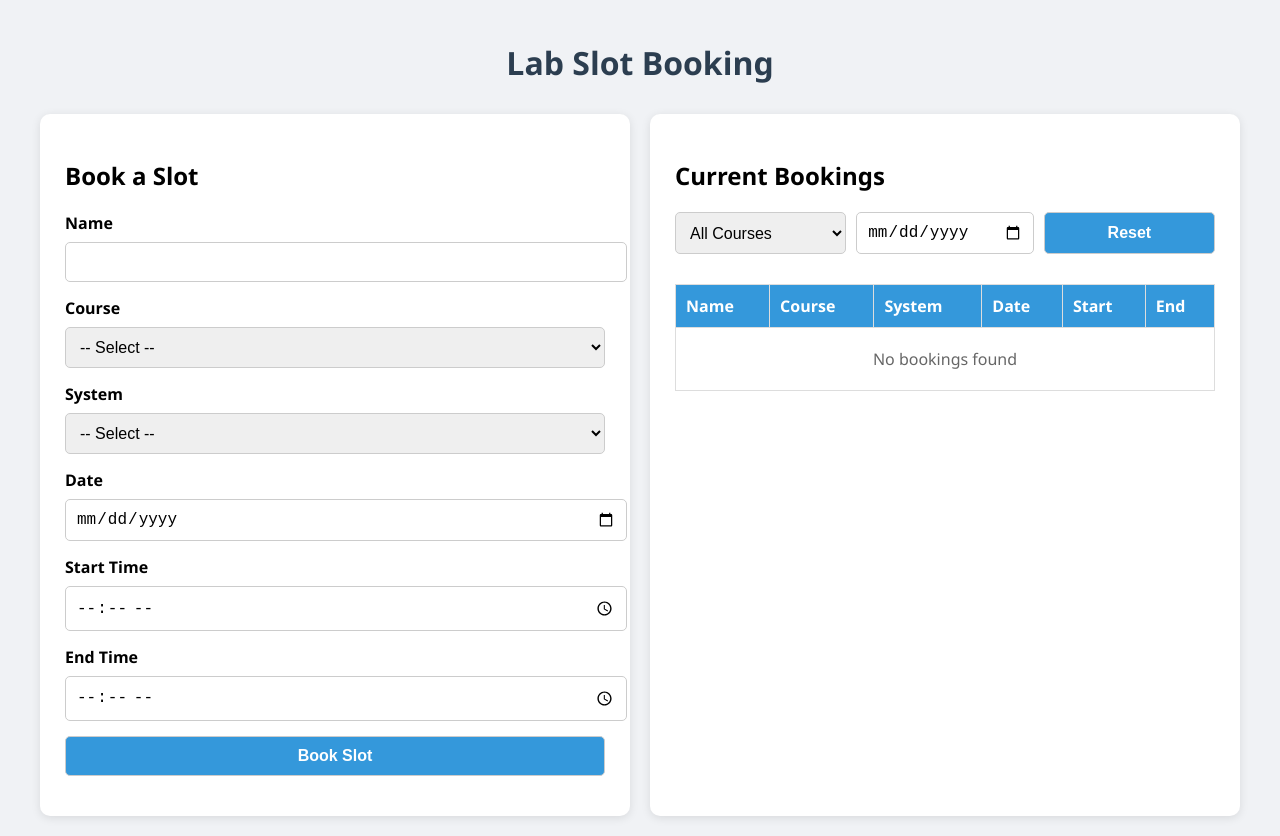
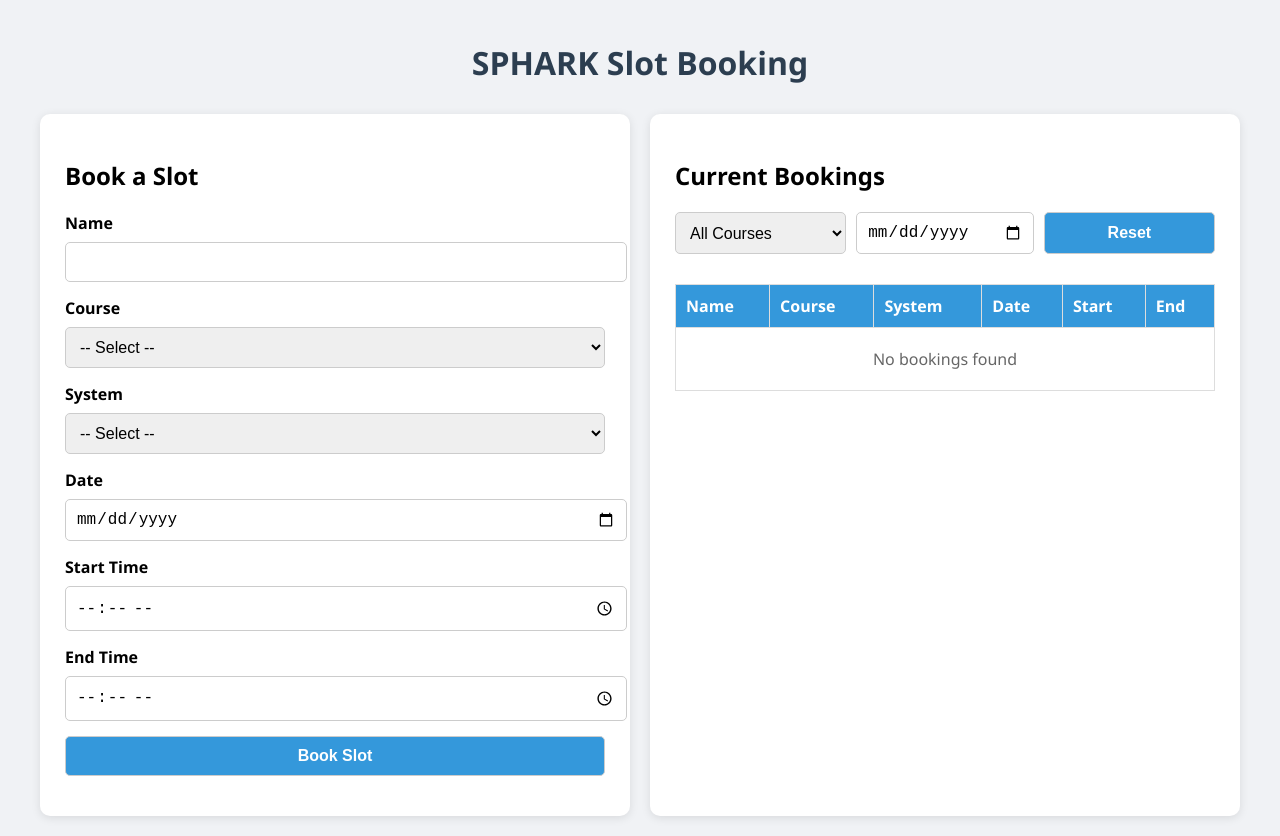
Before and after one commit to skabdul792/slot-booking-app, a plain HTML site: page index.html in a window 1280 px wide. Drawn offline with Linux system fonts and the light colour scheme; no server answers.

Commit message:
Update index.html

```diff
--- a/index.html
+++ b/index.html
@@ -92,7 +92,7 @@
 </head>
 <body>
   <div class="container">
-    <h1>Lab Slot Booking</h1>
+    <h1>SPHARK Slot Booking</h1>
     <div class="dashboard">
       <div class="card">
         <h2>Book a Slot</h2>
```
